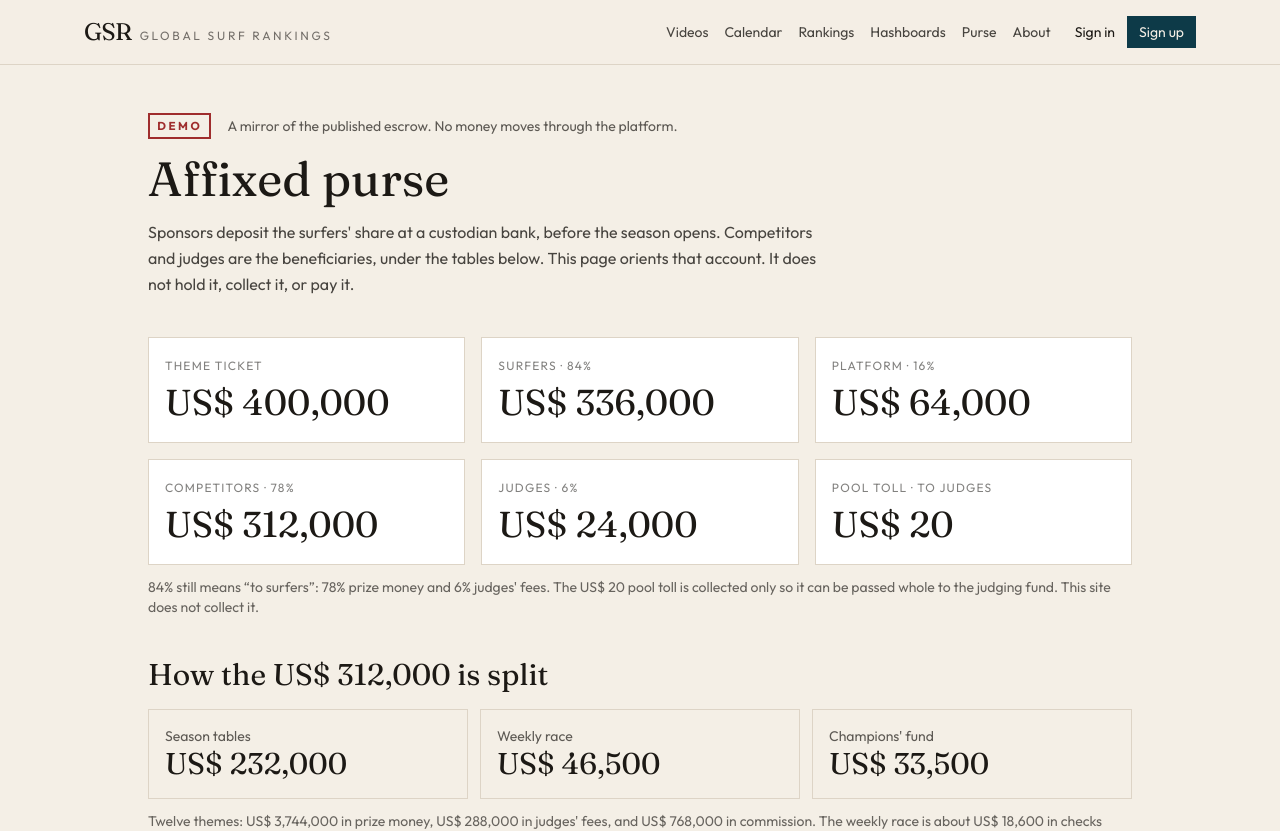
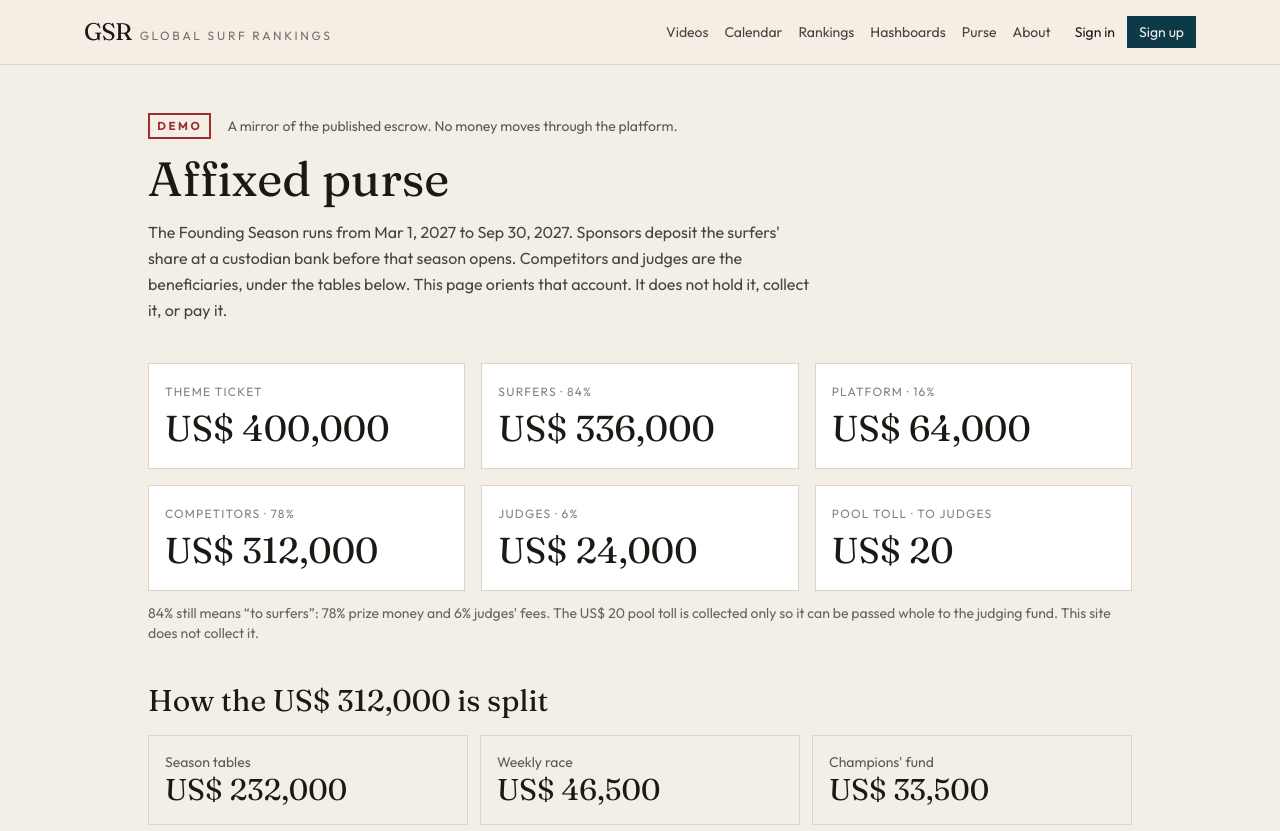
Before and after one commit to brunopesca12-glitch/globalsurfrankings, a Next.js app: page /purse in a window 1280 px wide. Shown: the top 831 px of the page. Built offline with nearby package versions, Linux system fonts and the light colour scheme; no server answers.

Commit message:
State the Founding Season dates on the purse page.
The purse now says the season runs from March 1 to September 30, 2027, beside the 78/6/16 split.

Co-authored-by: brunopesca12-glitch <brunopesca12-glitch@users.noreply.github.com>

```diff
--- a/app/purse/page.tsx
+++ b/app/purse/page.tsx
@@ -1,4 +1,5 @@
 import type { Metadata } from "next";
+import { SEASON_2027 } from "@/lib/catalogue";
 import {
   EDITIONS,
   FOUNDING,
@@ -9,7 +10,7 @@ import {
   PRINTED_CHAMPION_SEASON,
   PRINTED_EDITION_HEADLINES,
 } from "@/lib/constitution";
-import { formatUsd, formatUsdAmount } from "@/lib/format";
+import { formatDate, formatUsd, formatUsdAmount } from "@/lib/format";
 import { foundingEditionTables } from "@/lib/payout";
 
 export const metadata: Metadata = { title: "Purse" };
@@ -28,9 +29,10 @@ export default function PursePage() {
       </div>
       <h1 className="mt-4 font-serif text-5xl">Affixed purse</h1>
       <p className="mt-4 max-w-2xl leading-relaxed text-ink/80">
-        Sponsors deposit the surfers&apos; share at a custodian bank, before the season opens. Competitors and judges
-        are the beneficiaries, under the tables below. This page orients that account. It does not hold it, collect
-        it, or pay it.
+        The Founding Season runs from {formatDate(SEASON_2027.startsOn)} to {formatDate(SEASON_2027.endsOn)}. Sponsors
+        deposit the surfers&apos; share at a custodian bank before that season opens. Competitors and judges are the
+        beneficiaries, under the tables below. This page orients that account. It does not hold it, collect it, or pay
+        it.
       </p>
 
       <section className="mt-10 grid gap-4 sm:grid-cols-2 lg:grid-cols-3">
```
